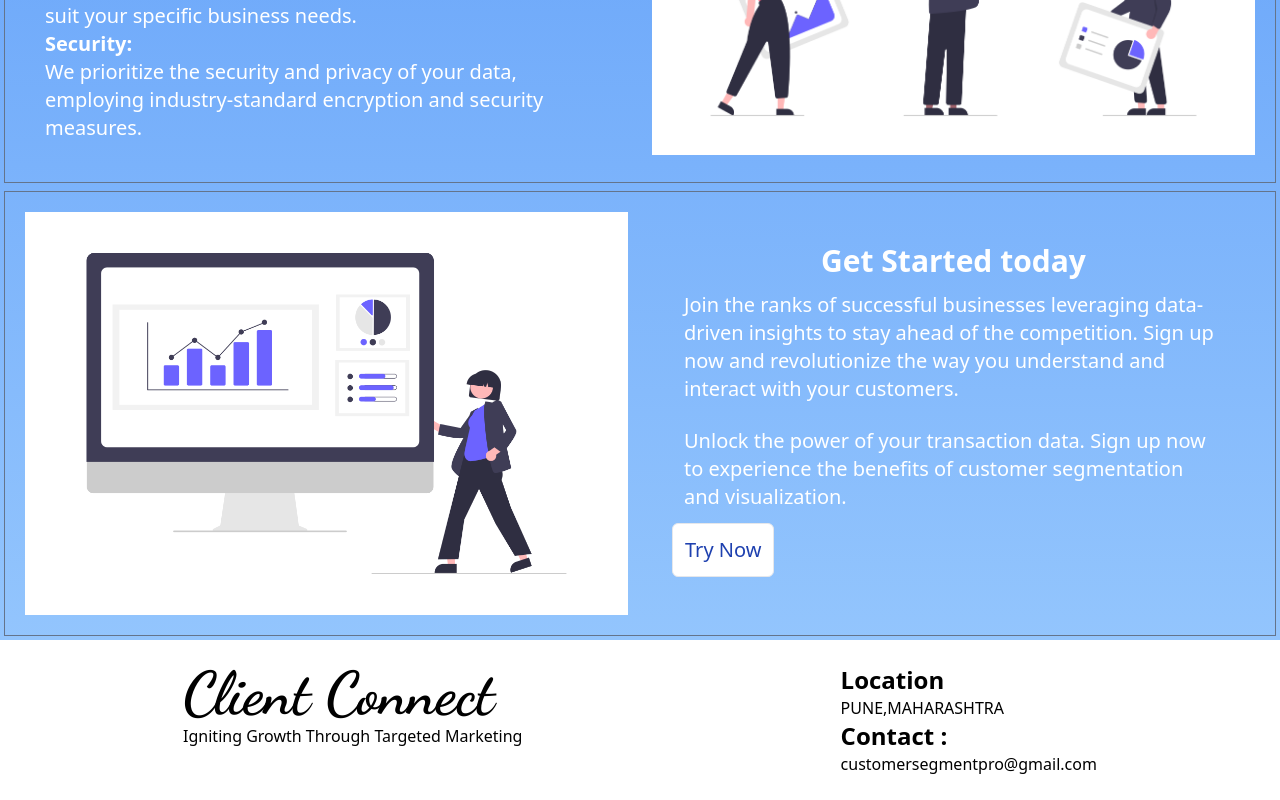
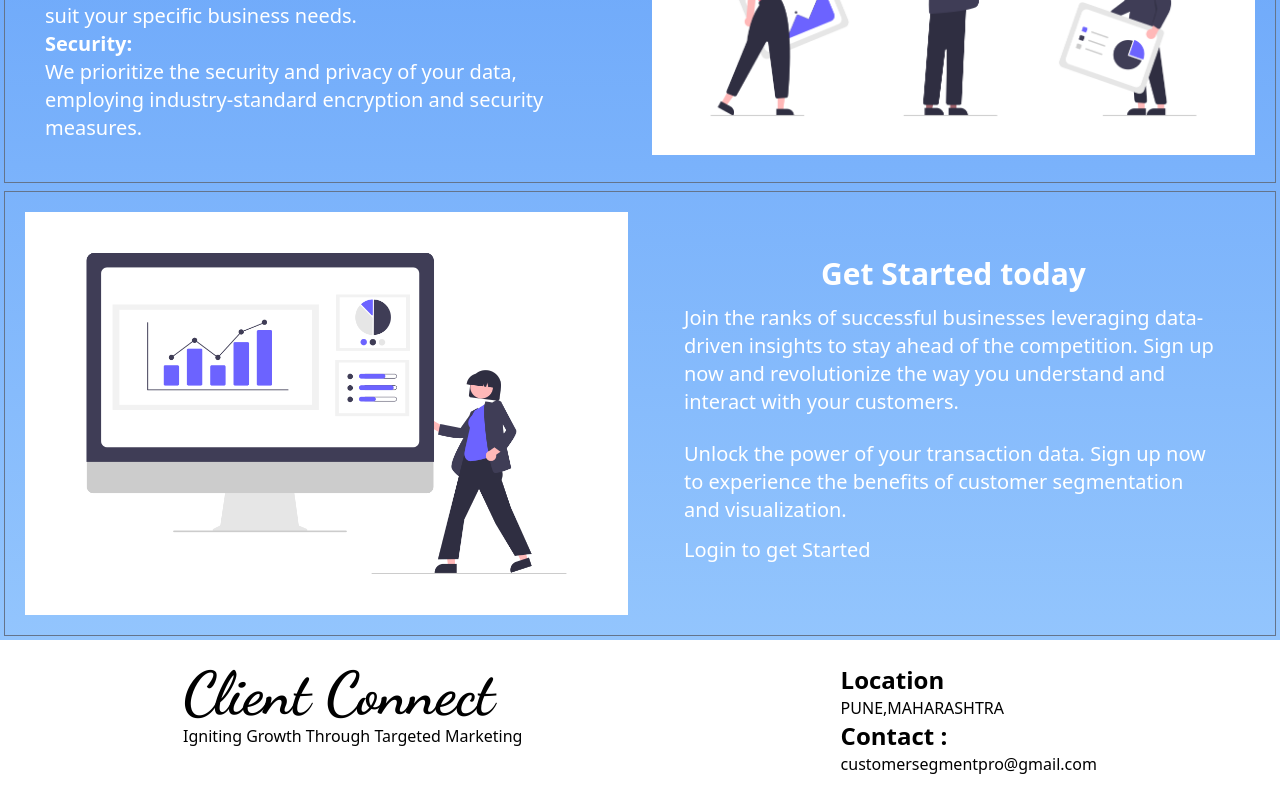
Before and after one commit to Niraj-22/clientconnect, a React (Vite) app in the folder frontend/: page / in a window 1280 px wide. Shown: the part 1776-2576 px from the top of the page. Built offline with nearby package versions, Linux system fonts and the light colour scheme.

Commit message:
removed login from get started

```diff
--- a/frontend/src/components/pages/Home.jsx
+++ b/frontend/src/components/pages/Home.jsx
@@ -109,13 +109,7 @@ const Home = () => {
               experience the benefits of customer segmentation and
               visualization.
             </p>
-            <button
-              type="button"
-              onClick={() => navigate("/login")}
-              className="border  rounded-md p-3 bg-white text-blue-800"
-            >
-              Try Now
-            </button>
+            <span className="p-3"> Login to get Started</span>
           </div>
         </div>
       </div>
```
